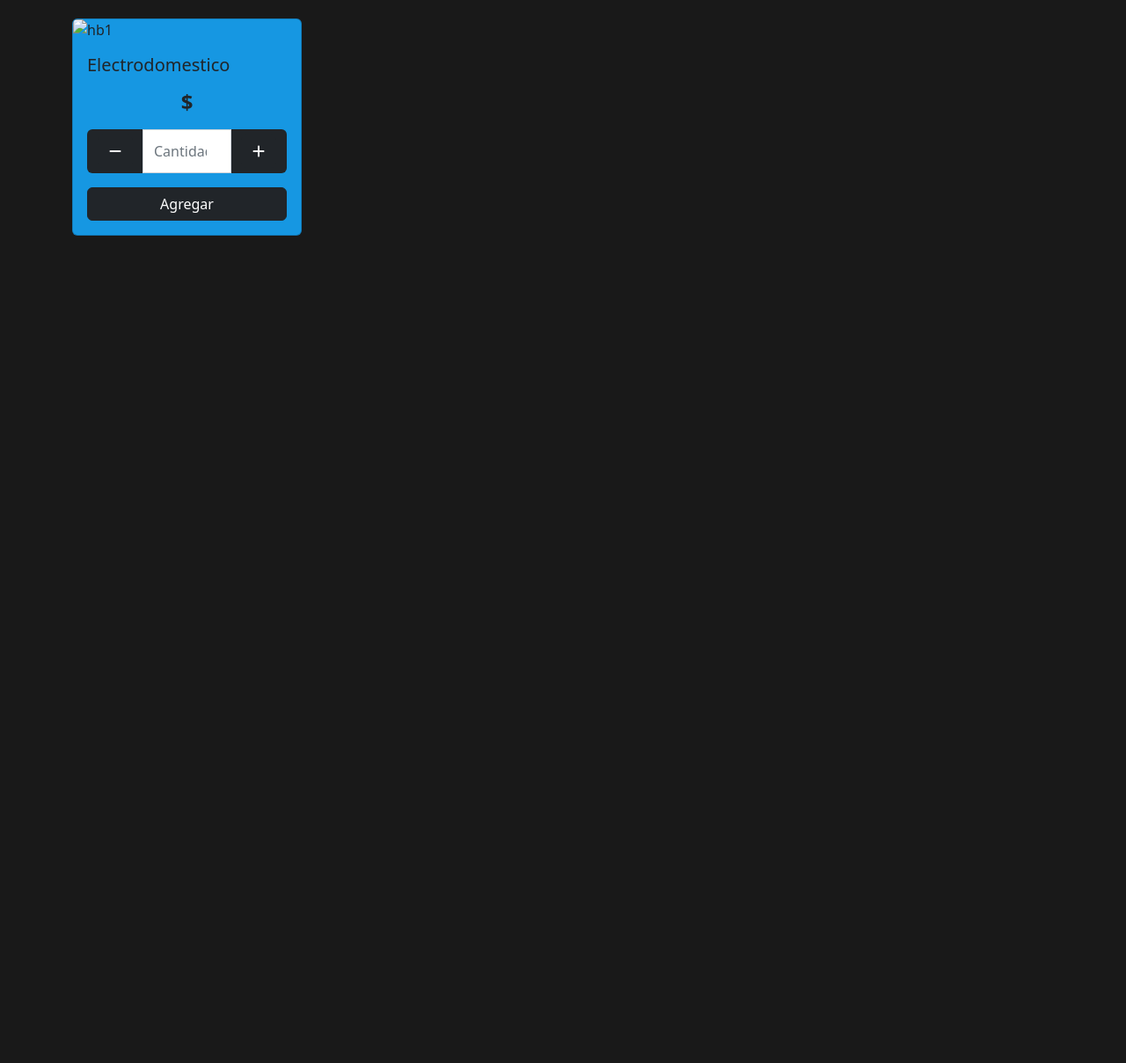
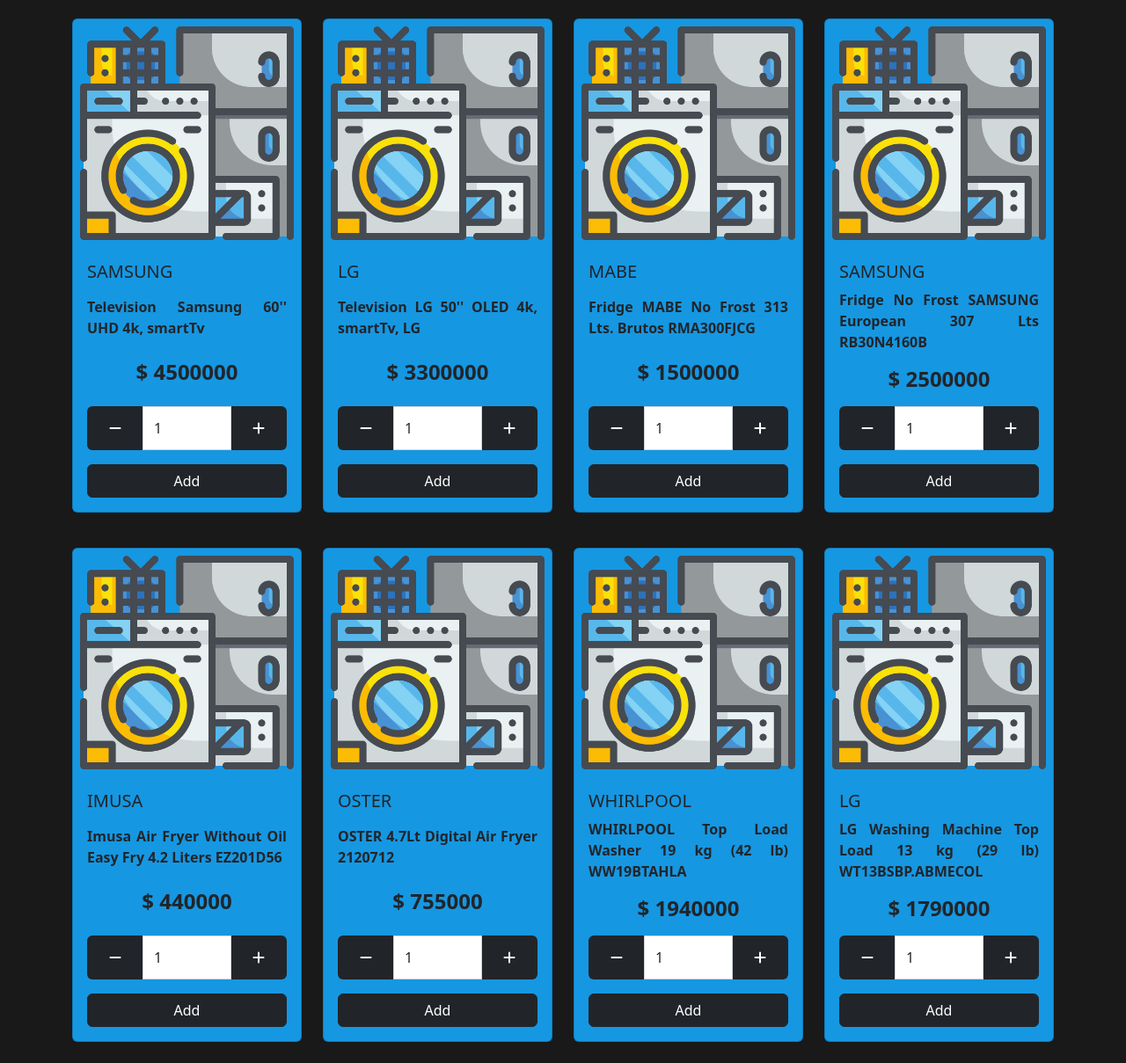
Before and after one commit to StivenCardona24/AppliancesStore, a plain HTML site: page Index.html in a window 1280 px wide. Shown: the part 841-2050 px from the top of the page at 88% size. Before the commit the page ends 1133 px from the top, so only its background shows below. Drawn offline with nearby package versions, Linux system fonts and the light colour scheme.

Commit message:
Version 3

```diff
--- a/Index.html
+++ b/Index.html
@@ -9,8 +9,7 @@
     <link rel="stylesheet" href="css/styles.css">
     <title>Appliances Store</title>
 </head>
-<body>
-
+<body :onload="searchFor">
 
     <div id="app" >
         <header class="sticky-top">
@@ -31,14 +30,14 @@
                             </li>
 
                             <li class="nav-item">
-                              <select class="form-select" aria-label="Default select example">
-                                    <option selected>Categories</option>
-                                    <option value="1">Televisions</option>
-                                    <option value="2">Refrigerators</option>
-                                    <option value="3">
+                              <select class="form-select" aria-label="Default select example" v-model="categorie" @click="searchFor">
+                                    <option value="all">All</option>
+                                    <option value="TV">Televisions</option>
+                                    <option value="FRIDGE">Fridge</option>
+                                    <option value="FRYER">
                                         Air Fryers
                                         </option>
-                                    <option value="4">
+                                    <option value="WASHING">
                                         Washing machines</option>
                                   </select>
                             </li>
@@ -47,7 +46,7 @@
                                 <a class="nav-link active" aria-current="page" href="#" data-bs-toggle="modal" data-bs-target="#login">Login</a>
                             </li>
                             <li class="nav-item">
-                                <a @click="cartClick" class="nav-link text-highlightedd" href="#" data-bs-toggle="modal" data-bs-target="#carrito">Carrito <i class="fas fa-shopping-cart"></i></a>
+                                <a @click="cartClick" class="nav-link text-highlightedd" href="#" data-bs-toggle="modal" data-bs-target="#carrito">Cart <i class="fas fa-shopping-cart"></i></a>
                             </li>
                         </ul>
                     </div>
@@ -89,7 +88,7 @@
                 </div>
             </section>
 
-    </div>
+
 
 
      <!-- floating cart button -->
@@ -113,12 +112,12 @@
             </div>
             <!-- Products here -->
             <!-- hamburgers -->
-            <div class="row" v-if="appliances.length">
-                <div class="col-md-6 col-lg-3 mt-3 mb-4" v-for="(item, index) in appliances" :key="item.id">
-                    <div class="card" >
+            <div class="row" v-if="products.length">
+                <div class="col-md-6 col-lg-3 mt-3 mb-4" v-for="(item, index) in products" :key="item.id">
+                    <div class="card  h-100  " >
                         <img :src="item.img" class="card-img-top" alt="hb1" data-bs-toggle="modal" :data-bs-target="item.modalw">
-                        <div class="card-body">
-                            <h5 class="card-title" v-text="item.name">Electrodomestico</h5>
+                        <div class="card-body flex-column justify-content-between">
+                            <h5 class="card-title" v-text="item.name">Appliance</h5>
                             <p class="card-text"><strong  v-text="item.desc"></strong></p>
                             <h4 class="text-center mb-3"><strong>$ </strong> <span><strong v-text="item.price"></strong></span></h4>
                             <div class="row">
@@ -127,7 +126,7 @@
                                     <input type="number" min="0" max="20" class="form-control" placeholder="Cantidad" v-model.number="item.order_amount">
                                     <span class="input-group-text bg-dark"><button @click="plusbtn(item)" type="button" class="btn btn-dark"><i class="fas fa-plus"></i></button></span>
                                 </div>
-                                <div class="btnadd"><button @click="addToCart(item)" type="button" class="col-12 btn btn-dark">Agregar</button></div>
+                                <div class="btnadd"><button @click="addToCart(item)" type="button" class="col-12 btn btn-dark">Add</button></div>
                             </div>
                         </div>
                     </div>
@@ -168,6 +167,9 @@
     </section>
     <!-- /products -->
 
+
+</div>
+
 </body>
 <script src="https://cdnjs.cloudflare.com/ajax/libs/vue/2.7.0-alpha.4/vue.js"></script>
 <script src="js/main.js"></script>
--- a/css/styles.css
+++ b/css/styles.css
@@ -67,6 +67,11 @@
 #products .card img:hover{
     border: 4px solid #000;
     cursor: pointer;
+}
+
+#products .card-body{
+    display: flex;
+    justify-content: space-between;
 }
 
 #products .card-body p{
--- a/js/main.js
+++ b/js/main.js
@@ -5,37 +5,124 @@
       {
                 id: 1,
                 img: 'images/aparato-electrico.png',
-                name: 'TV',
-                categorie: 'Televisions',
-                desc: `Tv 4k, smart, LG`,
-                descmodal: ` Tv 4k, smart, LG
-                `,
-                price: 3000000,
+                name: 'SAMSUNG',
+                categorie: 'TV',
+                desc: `Television Samsung 60'' UHD 4k, smartTv`,
+                descmodal: `Television Samsung 60'' UHD 4k, smartTv `,
+                price: 4500000,
                 idm: 1,
                 modal_id: 'pd1',
                 modalw: '#pd1',
                 order_amount: 1,
       },
       {
-        id: 1,
+        id: 2,
         img: 'images/aparato-electrico.png',
-        name: 'TV',
-        categorie: 'Televisions',
-        desc: `Tv 4k, smart, LG`,
-        descmodal: ` Tv 4k, smart, LG
-        `,
-        price: 3000000,
-        idm: 1,
-        modal_id: 'pd1',
-        modalw: '#pd1',
+        name: 'LG',
+        categorie: 'TV',
+        desc: `Television LG 50'' OLED 4k, smartTv, LG`,
+        descmodal: ` Television LG 50'' OLED 4k, smartTv, LG`,
+        price: 3300000,
+        idm: 2,
+        modal_id: 'pd2',
+        modalw: '#pd2',
         order_amount: 1,
-}
+      },
+       {
+                id: 3,
+                img: 'images/aparato-electrico.png',
+                name: 'MABE',
+                categorie: 'FRIDGE',
+                desc: `Fridge MABE No Frost 313 Lts. Brutos RMA300FJCG`,
+                descmodal: `Fridge MABE No Frost 313 Lts. Brutos RMA300FJCG `,
+                price: 1500000,
+                idm: 3,
+                modal_id: 'pd3',
+                modalw: '#pd3',
+                order_amount: 1,
+      },
+      {
+        id: 4,
+        img: 'images/aparato-electrico.png',
+        name: 'SAMSUNG',
+        categorie: 'FRIDGE',
+        desc: `Fridge No Frost SAMSUNG European 307 Lts RB30N4160B`,
+        descmodal: `Fridge No Frost SAMSUNG European 307 Lts RB30N4160B`,
+        price: 2500000,
+        idm: 4,
+        modal_id: 'pd4',
+        modalw: '#pd4',
+        order_amount: 1,
+      },
+      {
+        id: 5,
+        img: 'images/aparato-electrico.png',
+        name: 'IMUSA',
+        categorie: 'FRYER',
+        desc: `Imusa Air Fryer Without Oil Easy Fry 4.2 Liters EZ201D56`,
+        descmodal: `Imusa Air Fryer Without Oil Easy Fry 4.2 Liters EZ201D56 `,
+        price: 440000,
+        idm: 5,
+        modal_id: 'pd5',
+        modalw: '#pd5',
+        order_amount: 1,
+},
+{
+id: 6,
+img: 'images/aparato-electrico.png',
+name: 'OSTER',
+categorie: 'FRYER',
+desc: `OSTER 4.7Lt Digital Air Fryer 2120712`,
+descmodal: `OSTER 4.7Lt Digital Air Fryer 2120712`,
+price: 755000,
+idm: 6,
+modal_id: 'pd6',
+modalw: '#pd6',
+order_amount: 1,
+},
+
+{
+  id: 7,
+  img: 'images/aparato-electrico.png',
+  name: 'WHIRLPOOL',
+  categorie: 'WASHING',
+  desc: `WHIRLPOOL Top Load Washer 19 kg (42 lb) WW19BTAHLA`,
+  descmodal: `WHIRLPOOL Top Load Washer 19 kg (42 lb) WW19BTAHLA`,
+  price: 1940000,
+  idm: 7,
+  modal_id: 'pd7',
+  modalw: '#pd7',
+  order_amount: 1,
+},
+{
+id: 8,
+img: 'images/aparato-electrico.png',
+name: 'LG',
+categorie: 'WASHING',
+desc: `LG Washing Machine Top Load 13 kg (29 lb) WT13BSBP.ABMECOL`,
+descmodal: `LG Washing Machine Top Load 13 kg (29 lb) WT13BSBP.ABMECOL`,
+price: 1790000,
+idm: 8,
+modal_id: 'pd1',
+modalw: '#pd1',
+order_amount: 1,
+},
+
     ],
+
+    products: [],
+
 
     cart: [],
     totalCart: 0,
     //variables below
     fcartN: '',
+    categorie: "",
+
+
+  },
+  mounted(){
+    this.searchFor();
   },
   methods: {
     minusbtn(item){
@@ -93,7 +180,22 @@
           alert('Debe agregar mínimo un producto');
       }
   },
+
+
+  searchFor(){
+
+    if(this.categorie == "all" || this.categorie == ""){
+
+      this.products = this.appliances;
+    }
+    else{
+      this.products = this.appliances.filter(item => item.categorie == this.categorie);
+
+    }
+
+
   },
+  }
 });
 
   //v-for="i in array" es una directiva de bue que permite recorrer un arreglo
```
